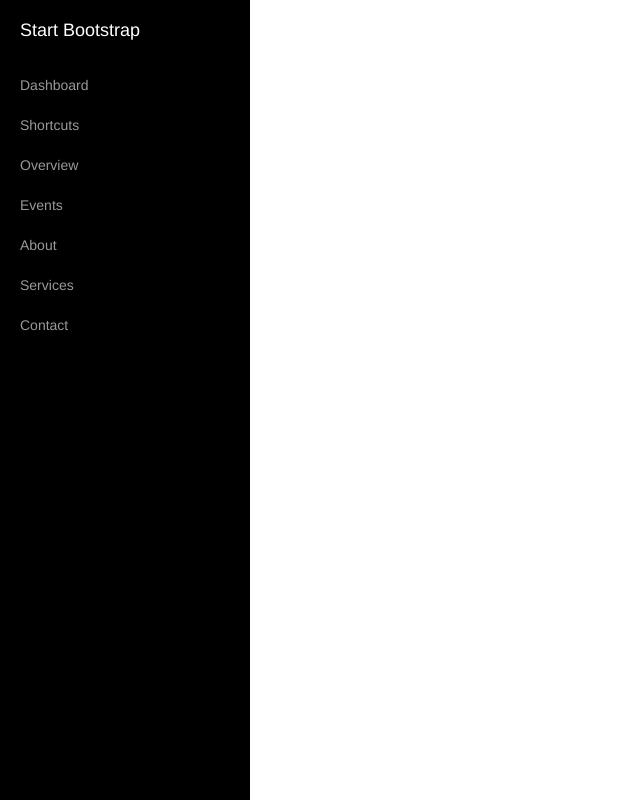
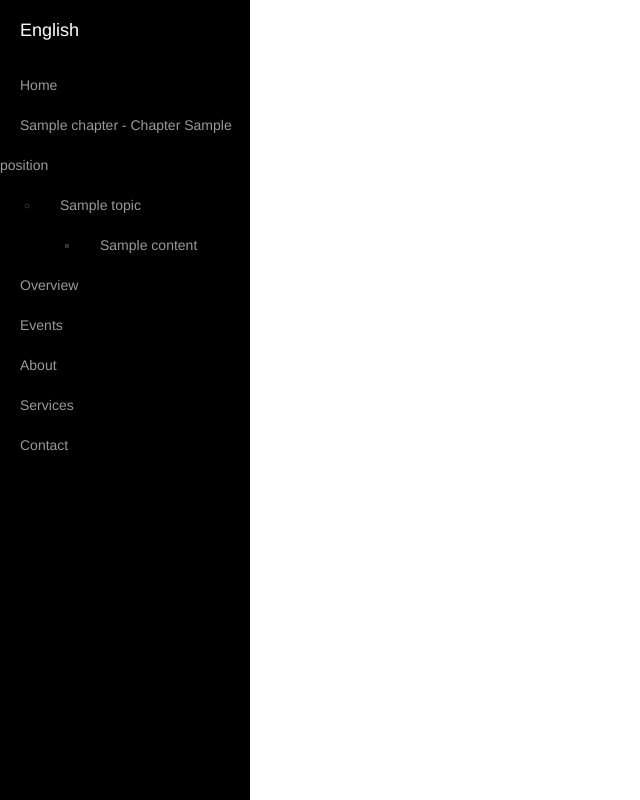
Before and after one commit to rhetthegreat/English-Through-Django, a Django app: template course/templates/base.html in a window 1280 px wide. Shown: the whole page, without its empty margins (0-640 px from the left). Run offline with Django 3.2, Linux system fonts and the light colour scheme; the template is opened without the code that fills it: most values are stand-ins (such as "Sample title", 1, 10 or a date in 2020); some libraries are stand-ins or nearby versions.

Commit message:
Added Side Bar Collapsible Menu with one placeholder chapter

```diff
--- a/course/indexview.py
+++ b/course/indexview.py
@@ -2,5 +2,6 @@
 from django.shortcuts import render
 from models import *
 def index(request):
-    firstPage = Page.objects.get()
-    return render(request,"index.html",{'page':firstPage})
+    firstPage = Page.objects.all()[0]
+    chapter=Chapter.objects.all()[0]
+    return render(request,"index.html",{'page':firstPage,'chapter':chapter})
--- a/course/templates/base.html
+++ b/course/templates/base.html
@@ -2,9 +2,10 @@
 <!DOCTYPE html>
 <html>
   <head>
-    <link rel="stylesheet" href="https://maxcdn.bootstrapcdn.com/bootstrap/3.3.6/css/bootstrap.min.css" integrity="sha384-1q8mTJOASx8j1Au+a5WDVnPi2lkFfwwEAa8hDDdjZlpLegxhjVME1fgjWPGmkzs7" crossorigin="anonymous">
     <link rel="stylesheet"href="{% static "css/simple-sidebar.css"%}"/>
     <script src ="{% static "js/jquery.js"%}"/>
+    <script src ="{% static "js/base.js"%}"/>
+    <link rel="stylesheet" src= "{% static "css/base.css"%}"/>
     {% block head %}
 
     {% endblock %}
@@ -16,18 +17,31 @@
   <div class="container">
   <body>
     <div id="sidebar-wrapper">
-        <ul class="sidebar-nav">
+        <ol class="sidebar-nav">
             <li class="sidebar-brand">
                 <a href="#">
-                    Start Bootstrap
+                    English
                 </a>
             </li>
             <li>
-                <a href="#">Dashboard</a>
+                <a href="/">Home</a>
+
             </li>
             <li>
-                <a href="#">Shortcuts</a>
-            </li>
+
+                <a data-toggle="collapse" data-target=".sublist" >{{chapter.name}} - Chapter {{chapter.position}}</a>
+                <ul class="sublist">
+                {% for topic in chapter.topics.all %}
+                <li>
+                    <a data-toggle="collapse" data-target="#sublist{{topic.id}}" >{{ topic.name }}</a>
+                    <ul id="sublist{{topic.id}}">
+                      {% for content in topic.contents.all %}
+                        <li><a href="#">{{content.name}}</a></li>
+                      {% endfor %}
+                  </ul>
+                </li>
+            {% endfor %}
+          </ul>
             <li>
                 <a href="#">Overview</a>
             </li>
@@ -43,12 +57,16 @@
             <li>
                 <a href="#">Contact</a>
             </li>
-        </ul>
+        </ol>
     </div>
 
+    <link rel="stylesheet" href="http://maxcdn.bootstrapcdn.com/bootstrap/3.3.6/css/bootstrap.min.css">
 
+    <!-- jQuery library -->
+    <script src="https://ajax.googleapis.com/ajax/libs/jquery/1.12.0/jquery.min.js"></script>
 
-
+    <!-- Latest compiled JavaScript -->
+    <script src="http://maxcdn.bootstrapcdn.com/bootstrap/3.3.6/js/bootstrap.min.js"></script>
   </body>
 </div>
 </html>
--- /dev/null
+++ b/static/css/base.css
@@ -0,0 +1,5 @@
+.active i.icon-folder-open{ display:inline-block; }
+.active i.icon-folder-close { display:none;}
+
+.inactive i.icon-folder-close{ display:inline-block; }
+.inactive i.icon-folder-open { display:none;}
```
Also changed, not shown: course/models.py (+24 -2 lines), static/js/base.js (added, +7 -0 lines), course/migrations/0002_auto_20160228_1242.py (added), course/migrations/0003_content_name.py (added), course/migrations/0004_auto_20160228_1257.py (added), db.sqlite3, 5 other files.
